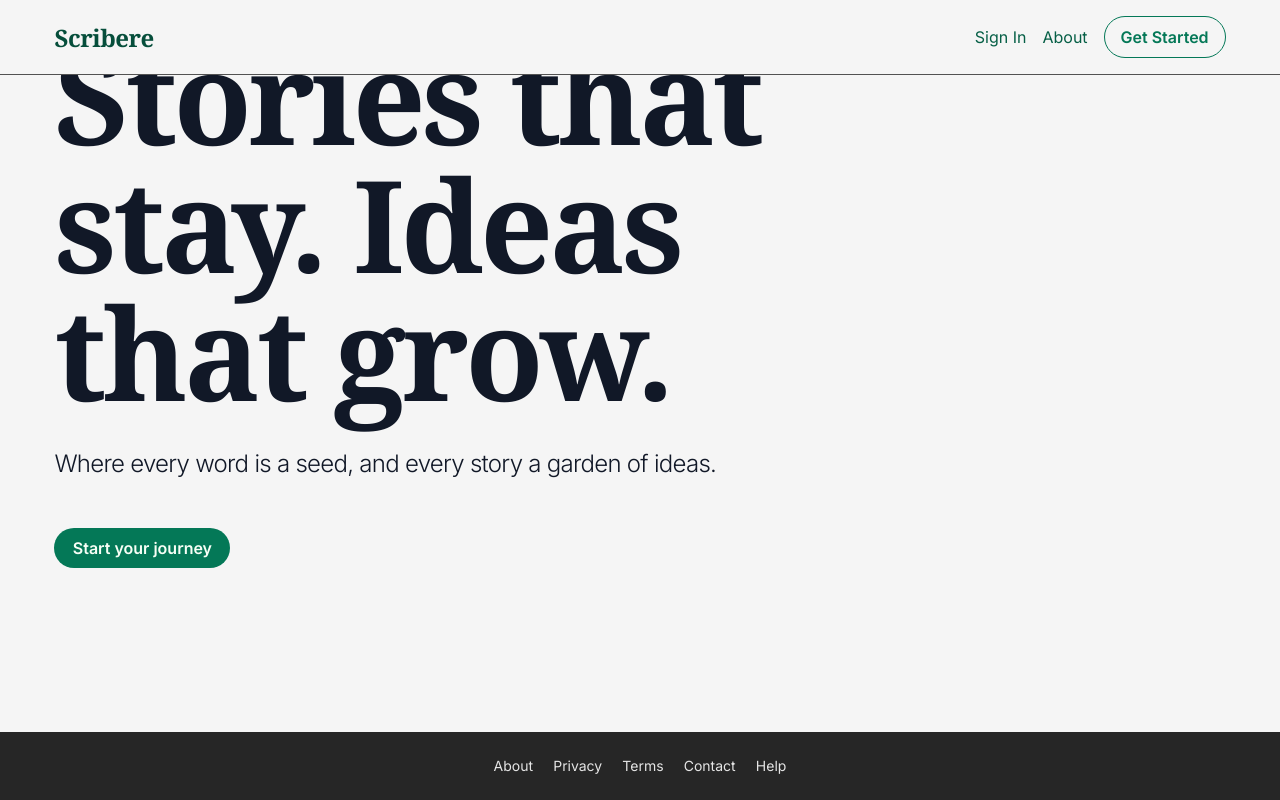
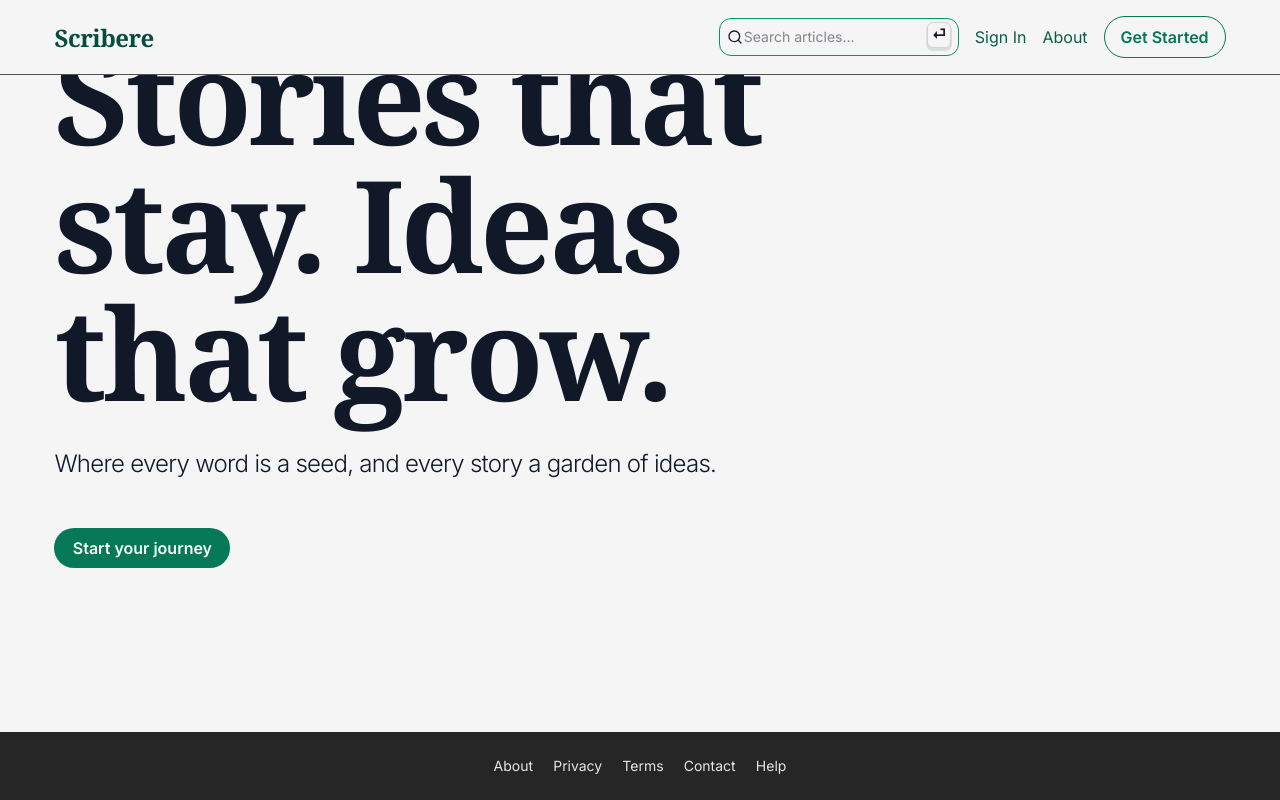
Before and after one commit to FredericFouche/Scribere-releases, an Angular app in the folder frontend/scribere/: page / in a window 1280 px wide. Built offline with nearby package versions, Linux system fonts and the light colour scheme; a web font is replaced by a local one.

Commit message:
improve search bar UI/UX, temporary integration into navbar

```diff
--- a/frontend/scribere/src/app/pages/home/home.component.ts
+++ b/frontend/scribere/src/app/pages/home/home.component.ts
@@ -15,7 +15,7 @@ import { HeroComponent } from './hero/hero.component';
     StripHtmlPipe,
     CommonModule,
     RouterModule,
-    HeroComponent
+    HeroComponent,
   ],
   providers: [
     ArticleService
--- a/frontend/scribere/src/app/shared/navbar/navbar.component.html
+++ b/frontend/scribere/src/app/shared/navbar/navbar.component.html
@@ -17,6 +17,7 @@
     </a>
   </div>
   <div class="flex items-center space-x-4">
+    <app-search-bar />
     <a routerLink="/signin" class="hidden xs:block">Sign In</a>
     <a routerLink="/about" class="hidden md:block">About</a>
     <a routerLink="/" class="btn-ghost hover:no-underline">Get Started</a>
--- a/frontend/scribere/src/app/shared/navbar/navbar.component.ts
+++ b/frontend/scribere/src/app/shared/navbar/navbar.component.ts
@@ -1,8 +1,10 @@
 import { Component } from '@angular/core';
+import { SearchBarComponent } from '../search-bar/search-bar.component';
 
 @Component({
   selector: 'app-navbar',
   imports: [
+    SearchBarComponent
   ],
   templateUrl: './navbar.component.html',
   styleUrls: ['./navbar.component.css']
--- a/frontend/scribere/src/app/shared/search-bar/search-bar.component.html
+++ b/frontend/scribere/src/app/shared/search-bar/search-bar.component.html
@@ -1,11 +1,33 @@
 <section class="search-bar">
-  <div>
-    <input
-      type="text"
-      placeholder="Search..."
-      [(ngModel)]="searchTerm"
-      (ngModelChange)="onSearch()"
-    />
-    <button (click)="onSearch()">search</button>
+  <div class="flex justify-center items-center gap-2">
+    <div class="relative flex items-center text-sm">
+      <svg
+        xmlns="http://www.w3.org/2000/svg"
+        width="16"
+        height="16"
+        viewBox="0 0 24 24"
+        fill="none"
+        stroke="currentColor"
+        stroke-width="2"
+        stroke-linecap="round"
+        stroke-linejoin="round"
+        class="lucide lucide-search-icon lucide-search absolute left-2"
+      >
+        <circle cx="11" cy="11" r="8" />
+        <path d="m21 21-4.3-4.3" />
+      </svg>
+      <input
+        class="pl-6 text-md"
+        type="text"
+        placeholder="Search articles..."
+        aria-label="Search articles"
+        aria-describedby="search"
+        [(ngModel)]="searchTerm"
+        (ngModelChange)="onSearch()"
+        (keydown.enter)="onSearch()"
+        (keydown.esc)="onClear()"
+      />
+      <div class="kbd absolute right-2 top-1">⏎</div>
+    </div>
   </div>
 </section>
--- a/frontend/scribere/src/app/shared/search-bar/search-bar.component.ts
+++ b/frontend/scribere/src/app/shared/search-bar/search-bar.component.ts
@@ -41,6 +41,16 @@ export class SearchBarComponent {
       });
   }
 
+  onClear() {
+    this.searchTerm = '';
+    this.results = [];
+    this.error = null;
+    if (this.subscription) {
+      this.subscription.unsubscribe();
+      this.subscription = null;
+    }
+  }
+
   ngOnDestroy() {
     if (this.subscription) {
       this.subscription.unsubscribe();
--- a/frontend/scribere/src/styles.css
+++ b/frontend/scribere/src/styles.css
@@ -307,6 +307,18 @@
     @apply bg-primary-700 hover:bg-primary-800 text-surface-50 font-semibold px-4 py-2 rounded-4xl focus:outline-none focus:ring focus:ring-primary-300 cursor-pointer transition duration-300 ease-in-out;
   }
 
+  input[type="text"],
+  input[type="email"],
+  input[type="password"],
+  input[type="number"],
+  input[type="search"],
+  input[type="tel"],
+  input[type="url"],
+  textarea,
+  select {
+    @apply bg-neutral-100 text-neutral-900 border border-primary-600 rounded-xl focus:outline-none focus:ring focus:ring-primary-500 focus:border-primary-500 transition duration-300 ease-in-out px-1 py-2;
+  }
+
   .author-avatar {
     @apply w-6 h-6 rounded-full border-2 border-primary-700;
   }
@@ -329,6 +341,19 @@
 
   .btn-ghost {
     @apply bg-transparent text-primary-700 hover:bg-primary-100 font-semibold px-4 py-2 rounded-4xl focus:outline-none focus:ring focus:ring-primary-300 cursor-pointer transition duration-300 ease-in-out border border-primary-700;
+  }
+
+  .kbd {
+    @apply bg-neutral-100 text-neutral-900 font-semibold px-1 py-0.5 rounded-md border border-neutral-300;
+    box-shadow: 0 2px 0 1px rgba(0, 0, 0, 0.1);
+    transform: translateY(0);
+    transition: transform 0.1s, box-shadow 0.1s;
+  }
+
+  .kbd:hover {
+    @apply bg-neutral-200;
+    box-shadow: 0 1px 0 1px rgba(0, 0, 0, 0.1);
+    transform: translateY(1px);
   }
 }
 
```
